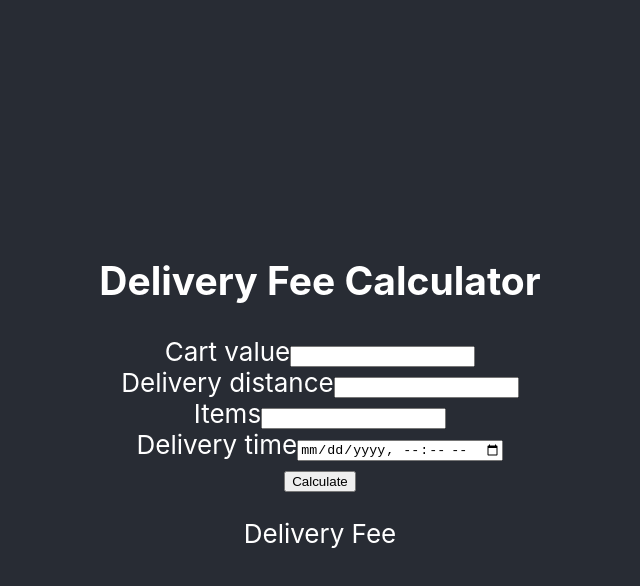
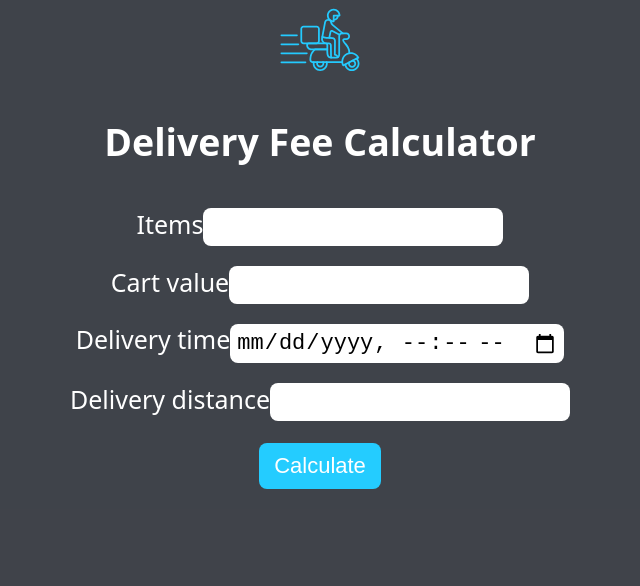
Before and after one commit to acamaras0/Delivery-Fee-Calculator, a React (Create React App) app in the folder client/: page / in a window 1280 px wide. Shown: the top 586 px of the page, without its empty margins (320-960 px from the left). Built offline with nearby package versions, Linux system fonts and the light colour scheme.

Commit message:
style: InputForm.tsx

```diff
--- a/client/src/App.css
+++ b/client/src/App.css
@@ -1,38 +1,12 @@
 .App {
   text-align: center;
+  background-color: #282c34e3;
+  min-height: 100vh;
 }
 
 .App-logo {
-  height: 40vmin;
+  height: 10vmin;
   pointer-events: none;
+  filter: invert(68%) sepia(81%) saturate(2561%) hue-rotate(164deg)
+    brightness(103%) contrast(105%);
 }
-
-@media (prefers-reduced-motion: no-preference) {
-  .App-logo {
-    animation: App-logo-spin infinite 20s linear;
-  }
-}
-
-.App-header {
-  background-color: #282c34;
-  min-height: 100vh;
-  display: flex;
-  flex-direction: column;
-  align-items: center;
-  justify-content: center;
-  font-size: calc(10px + 2vmin);
-  color: white;
-}
-
-.App-link {
-  color: #61dafb;
-}
-
-@keyframes App-logo-spin {
-  from {
-    transform: rotate(0deg);
-  }
-  to {
-    transform: rotate(360deg);
-  }
-}
--- a/client/src/App.tsx
+++ b/client/src/App.tsx
@@ -1,12 +1,12 @@
+import InputForm from "./components/InputForm/InputForm";
+import logo from "./assets/motorcycle-delivery.svg";
 import "./App.css";
-import InputForm from "./components/InputForm";
 
 function App() {
   return (
     <div className="App">
-      <header className="App-header">
-        <InputForm />
-      </header>
+      <img src={logo} className="App-logo" alt="logo" />
+      <InputForm />
     </div>
   );
 }
--- a/client/src/components/Calculator.tsx
+++ b/client/src/components/Calculator.tsx
@@ -54,7 +54,12 @@ const Calculator = ({
     deliveryFee = 0;
   }
 
-  return <div>{deliveryFee.toFixed(2)}€</div>;
+  return (
+    <div style={{ color: "#24ccff" }}>
+      <p>Total: </p>
+      <p>{deliveryFee.toFixed(2)}€</p>
+    </div>
+  );
 };
 
 export default Calculator;
--- /dev/null
+++ b/client/src/components/InputForm/InputForm.css
@@ -0,0 +1,29 @@
+form.input-form {
+  display: flex;
+  flex-direction: column;
+  justify-content: center;
+  font-size: calc(9px + 2vmin);
+  color: white;
+}
+
+.input-form input {
+  margin: 10px 0;
+  padding: 6px;
+  border-radius: 8px;
+  border: none;
+  font-size: calc(6px + 2vmin);
+}
+
+.button {
+  background-color: #24ccff;
+  border-radius: 8px;
+  border: none;
+  color: white;
+  padding: 10px 15px;
+  text-align: center;
+  text-decoration: none;
+  display: inline-block;
+  font-size: calc(6px + 2vmin);
+  margin: 12px 2px;
+  cursor: pointer;
+}
--- a/client/src/components/InputForm.tsx
+++ b/client/src/components/InputForm/InputForm.tsx
@@ -1,5 +1,6 @@
 import { useState } from "react";
-import Calculator from "./Calculator";
+import Calculator from "../Calculator";
+import "./InputForm.css";
 
 const InputForm = () => {
   const [cartValue, setCartValue] = useState(0);
@@ -20,34 +21,23 @@ const InputForm = () => {
         <h2>Delivery Fee Calculator</h2>
       </div>
       <div className="input-form__input">
+        <label>Items</label>
+        <input
+          type="number"
+          placeholder=""
+          onChange={(e) => {
+            setNumberOfItems(e.target.valueAsNumber);
+          }}
+          required
+        />
+      </div>
+      <div className="input-form__input">
         <label>Cart value</label>
         <input
           type="number"
           placeholder=""
           onChange={(e) => {
             setCartValue(e.target.valueAsNumber);
-          }}
-          required
-        />
-      </div>
-      <div className="input-form__input">
-        <label>Delivery distance</label>
-        <input
-          type="number"
-          placeholder=""
-          onChange={(e) => {
-            setDeliveryDistance(e.target.valueAsNumber);
-          }}
-          required
-        />
-      </div>
-      <div className="input-form__input">
-        <label>Items</label>
-        <input
-          type="number"
-          placeholder=""
-          onChange={(e) => {
-            setNumberOfItems(e.target.valueAsNumber);
           }}
           required
         />
@@ -67,10 +57,22 @@ const InputForm = () => {
         />
       </div>
       <div className="input-form__input">
-        <button>Calculate</button>
+        <label>Delivery distance</label>
+        <input
+          type="number"
+          placeholder=""
+          onChange={(e) => {
+            setDeliveryDistance(e.target.valueAsNumber);
+          }}
+          required
+        />
       </div>
       <div>
-        <p>Delivery Fee</p>
+        <button className="button" type="submit">
+          Calculate
+        </button>
+      </div>
+      <div>
         {show === true ? (
           <Calculator
             cartValue={cartValue}
--- a/client/src/index.css
+++ b/client/src/index.css
@@ -1,13 +1,12 @@
 body {
   margin: 0;
-  font-family: -apple-system, BlinkMacSystemFont, 'Segoe UI', 'Roboto', 'Oxygen',
-    'Ubuntu', 'Cantarell', 'Fira Sans', 'Droid Sans', 'Helvetica Neue',
-    sans-serif;
+  font-family: WoltHeading-Omnes, system-ui, -apple-system, BlinkMacSystemFont,
+    Roboto, "Open Sans", sans-serif;
   -webkit-font-smoothing: antialiased;
   -moz-osx-font-smoothing: grayscale;
 }
 
 code {
-  font-family: source-code-pro, Menlo, Monaco, Consolas, 'Courier New',
+  font-family: source-code-pro, Menlo, Monaco, Consolas, "Courier New",
     monospace;
 }
```
Also changed, not shown: client/tsconfig.json (+2 -8 lines), client/src/assets/motorcycle-delivery.svg (added).
